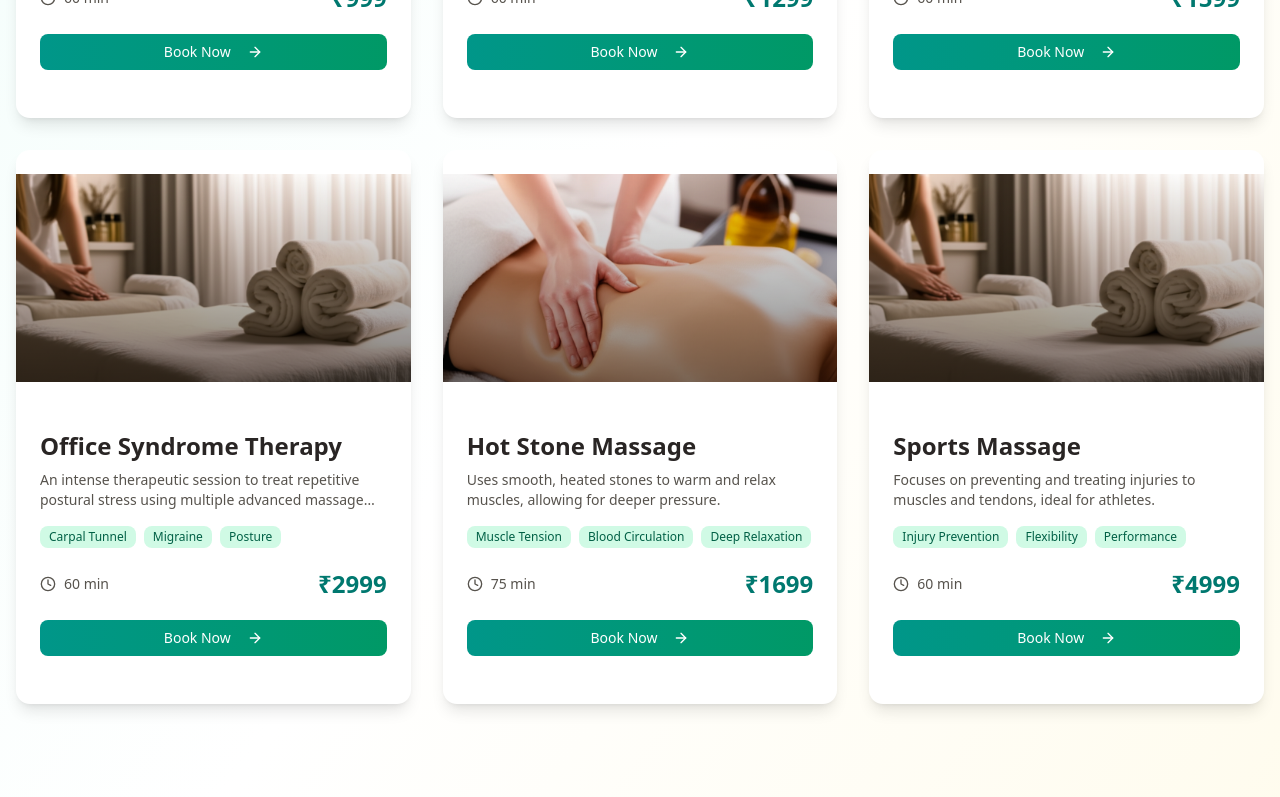
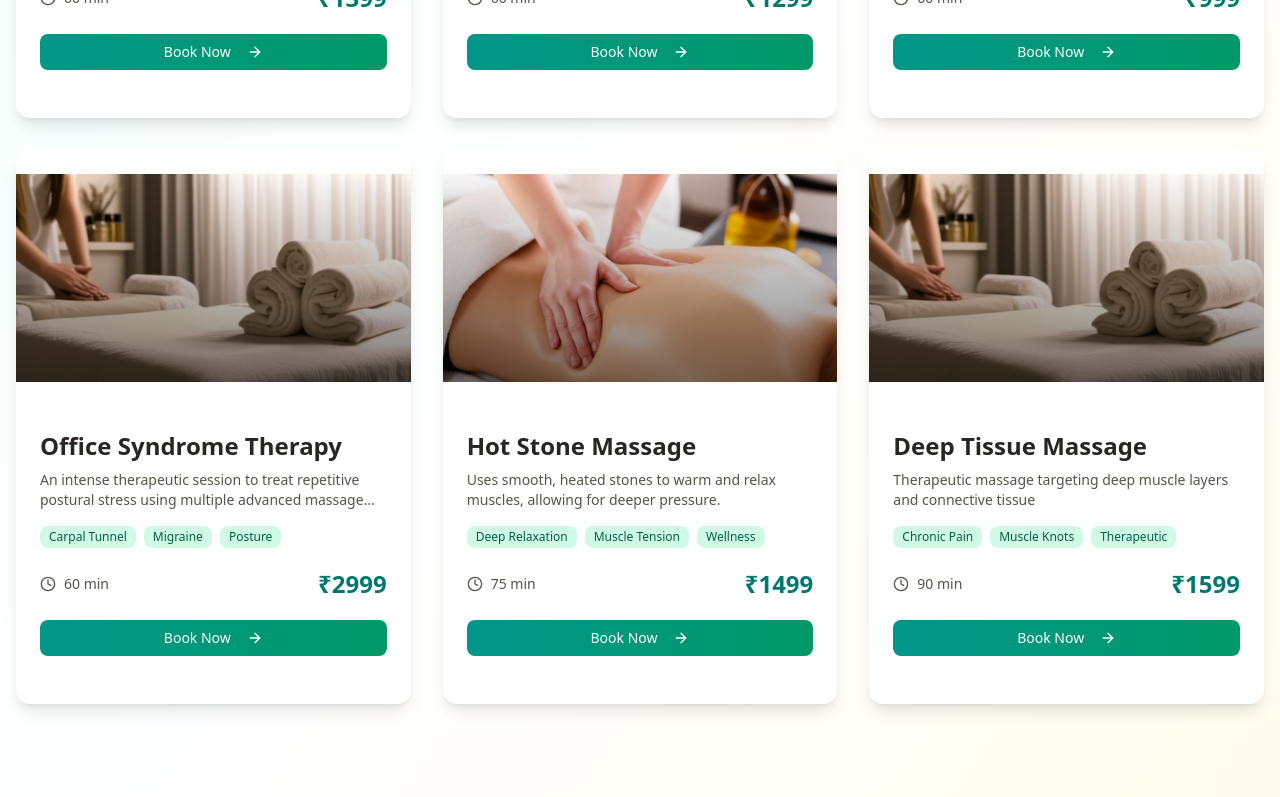
Before and after one commit to siddarth2304/Analyn-prod, a Next.js app: page /services in a window 1280 px wide. Shown: the part 836-1633 px from the top of the page. Built offline with nearby package versions, Linux system fonts and the light colour scheme; no server answers.

Commit message:
fixed pricing and db

```diff
--- a/app/book/page.tsx
+++ b/app/book/page.tsx
@@ -137,32 +137,60 @@ export default function BookingPage() {
         if (tRes.status === "fulfilled" && tRes.value.ok) {
           const data = await tRes.value.json()
           setTherapists((data?.therapists || data || []) as Therapist[])
+      // ... inside the useEffect hook ...
       } else {
-          setTherapists([
+        setServices([
           {
             id: 1,
-              first_name: "Maria",
-              last_name: "Santos",
-              profile_image: "/professional-female-therapist.png",
-              rating: 4.9,
-              total_reviews: 127,
-              specialties: ["Swedish", "Deep Tissue"],
-              distance: 2.3,
-              location: "Makati",
+            name: "Swedish Therapeutic",
+            description: "Deep massage...",
+            duration: 60,
+            price: 1399, // Updated price
+            category: "massage",
           },
           {
             id: 2,
-              first_name: "Anna",
-              last_name: "Rodriguez",
-              profile_image: "/asian-female-therapist.png",
-              rating: 4.8,
-              total_reviews: 89,
-              specialties: ["Shiatsu", "Prenatal"],
-              distance: 3.1,
-              location: "BGC",
+            name: "Shiatsu",
+            description: "Japanese therapy...",
+            duration: 60,
+            price: 1299, // Updated price
+            category: "massage",
+          },
+          {
+            id: 3,
+            name: "Swedish Aromatherapy", // Updated name
+            description: "Long gliding strokes",
+            duration: 60,
+            price: 999, // Updated price
+            category: "massage",
+          },
+          {
+            id: 4,
+            name: "Office Syndrome Therapy", // Added
+            description: "Intense session for postural stress",
+            duration: 60,
+            price: 2999,
+            category: "massage",
+          },
+          {
+            id: 5,
+            name: "Deep Tissue Massage", // Added
+            description: "Targets deep muscle layers",
+            duration: 90,
+            price: 1599,
+            category: "massage",
+          },
+          {
+            id: 6,
+            name: "Hot Stone Massage", // Added
+            description: "Heated stones for relaxation",
+            duration: 75,
+            price: 1499,
+            category: "massage",
           },
         ] as any)
       }
+// ...
       } catch {
         /* ignore */
       }
--- a/app/services/page.tsx
+++ b/app/services/page.tsx
@@ -8,12 +8,13 @@ import Link from "next/link"
 import Image from "next/image"
 
 // Define the services available
+// Define the services available
 const allServices = [
   {
     id: 1,
     name: "Swedish Therapeutic",
     description: "Deep massage using signature balm and Swedish movements to release tight muscle groups",
-    price: 999, // Price in INR
+    price: 1399, // Price in INR
     duration: 60,
     image: "/relaxing-swedish-massage.png",
     benefits: ["Stress Relief", "Chronic Pain", "Hard Massage"],
@@ -31,7 +32,7 @@ const allServices = [
     id: 3,
     name: "Swedish Aromatherapy",
     description: "Medium pressure massage using long gliding strokes with organic essential oil aromatherapy",
-    price: 1599, // Price in INR
+    price: 999, // Price in INR
     duration: 60,
     image: "/aromatherapy-massage-oils.png",
     benefits: ["Stress Relief", "Improve Mood", "Relaxation"],
@@ -49,19 +50,19 @@ const allServices = [
     id: 5,
     name: "Hot Stone Massage",
     description: "Uses smooth, heated stones to warm and relax muscles, allowing for deeper pressure.",
-    price: 1699, // Price in INR
+    price: 1499, // Price in INR
     duration: 75,
-    image: "/deep-tissue-massage.png", // Use a relevant placeholder
-    benefits: ["Muscle Tension", "Blood Circulation", "Deep Relaxation"],
+    image: "/deep-tissue-massage.png",
+    benefits: ["Deep Relaxation", "Muscle Tension", "Wellness"],
   },
   {
     id: 6,
-    name: "Sports Massage",
-    description: "Focuses on preventing and treating injuries to muscles and tendons, ideal for athletes.",
-    price: 4999, // Price in INR
-    duration: 60,
-    image: "/wellness-massage-therapy.png", // Use a relevant placeholder
-    benefits: ["Injury Prevention", "Flexibility", "Performance"],
+    name: "Deep Tissue Massage",
+    description: "Therapeutic massage targeting deep muscle layers and connective tissue",
+    price: 1599, // Price in INR
+    duration: 90,
+    image: "/wellness-massage-therapy.png",
+    benefits: ["Chronic Pain", "Muscle Knots", "Therapeutic"],
   },
 ]
 
--- a/app/therapists/[id]/page.tsx
+++ b/app/therapists/[id]/page.tsx
@@ -85,32 +85,34 @@ export default function TherapistProfilePage() {
       responseTime: "Usually responds within 1 hour",
       languages: ["English", "Hindi", "Spanish"], // Updated language
       certifications: ["Licensed Massage Therapist", "Aromatherapy Certification", "Deep Tissue Specialist"],
+      // ... inside the mockTherapist object ...
       services: [
         {
           name: "Swedish Therapeutic",
           duration: 60,
-          price: 7000, // Updated to INR
+          price: 1399, // Updated to INR
           description: "Deep massage using signature balm and Swedish movements to release tight muscle groups",
         },
         {
-          name: "Deep Tissue Massage",
+          name: "Shiatsu", // Added
           duration: 60,
-          price: 7800, // Updated to INR
-          description: "Intensive massage targeting deep muscle layers for chronic pain relief",
+          price: 1299, // Updated to INR
+          description: "A manipulative therapy developed in Japan...",
         },
         {
-          name: "Aromatherapy Massage",
+          name: "Swedish Aromatherapy",
           duration: 60,
-          price: 6800, // Updated to INR
+          price: 999, // Updated to INR
           description: "Relaxing massage with essential oils for stress relief and mood enhancement",
         },
         {
-          name: "Hot Stone Massage",
-          duration: 90,
-          price: 9000, // Updated to INR
-          description: "Therapeutic massage using heated stones for deep relaxation",
+          name: "Office Syndrome Therapy", // Added
+          duration: 60,
+          price: 2999, // Updated to INR
+          description: "An intense therapeutic session for repetitive postural stress",
         },
       ],
+// ...,
       reviews: [
         {
           id: "1",
```
Lines whose indentation alone changed are shown as unchanged.
